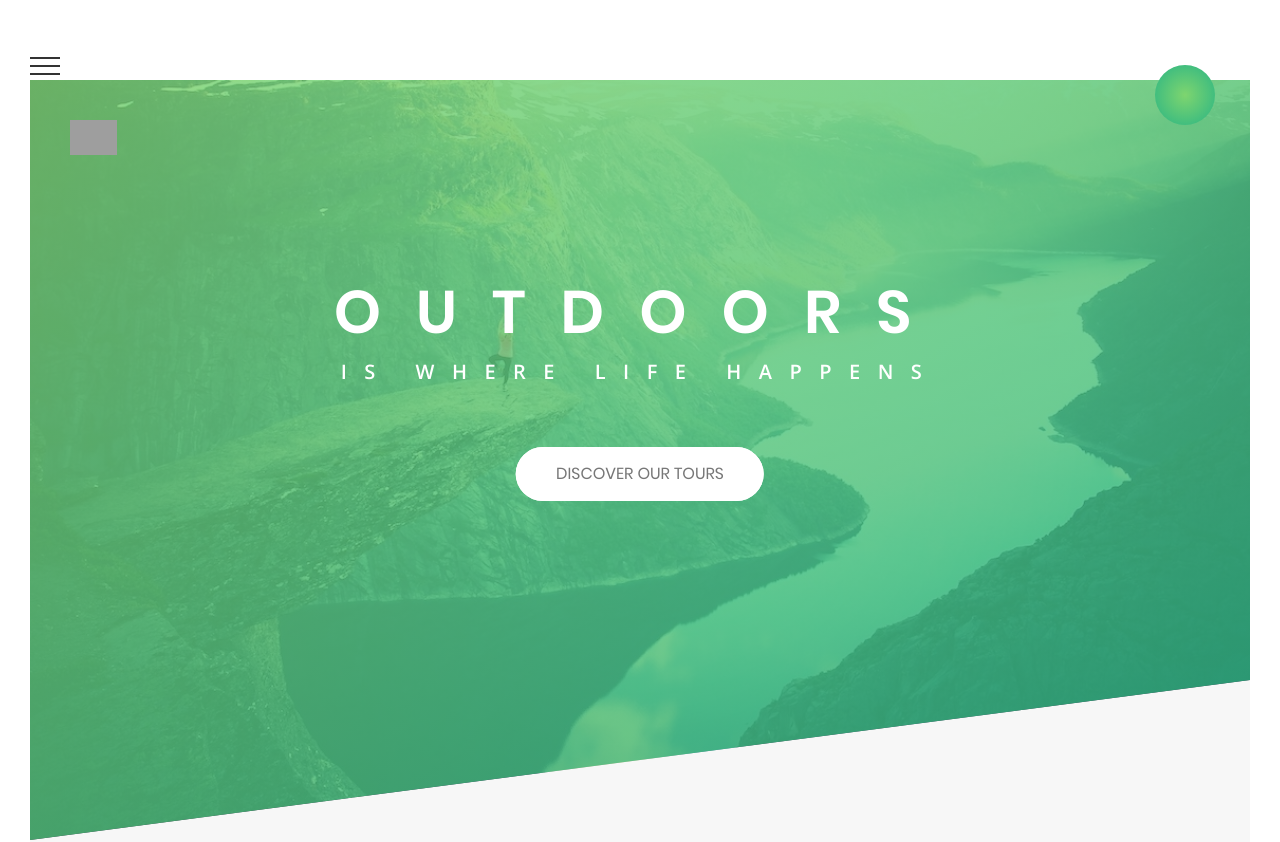
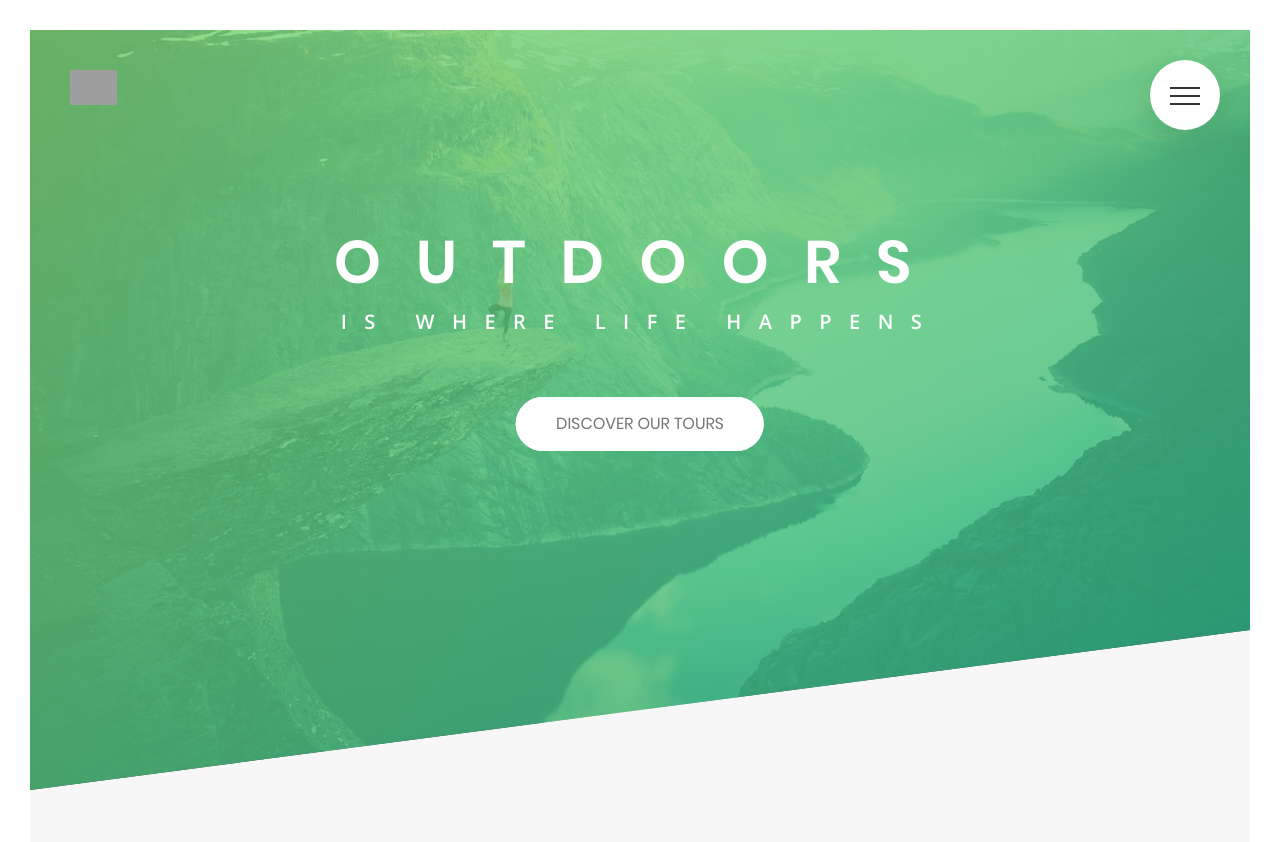
Before and after one commit to ebuyco/Natours_NextJs, a Next.js app: page / in a window 1280 px wide. Shown: the top 842 px of the page. Built offline with nearby package versions, Linux system fonts and the light colour scheme; grey boxes are pictures that could not be loaded.

Commit message:
fixed_nav

```diff
--- a/components/Navigation.js
+++ b/components/Navigation.js
@@ -1,4 +1,4 @@
-import React , {useState, useRef} from 'react';
+import React , {useState} from 'react';
 import NavStyle from './styles/layout/NavStyle';
 
 
@@ -10,13 +10,11 @@ const Navigation = () => {
       return(
           <NavStyle>
               <div className="navigation">
-                    {/* <a href="#" className={`name__tagger__${isOpen ? 'm-menu--active' : 'menu'}`} onClick={toggle}>Tet</a> */}
+
                   <input type="checkbox" className="navigation__checkbox"/>
 
-                    <label htmlFor="navi-toggle"
-                    //  className="navigation__button"
-                    // className={`navigation__button--${attachedClasses.join('')}`}
-                     onClick={toggle}
+                  <label htmlFor="navi-toggle" className="navigation__button"
+                      onClick={toggle}
                     >
                             <span
                             className="navigation__icon"
@@ -26,13 +24,10 @@ const Navigation = () => {
                     <div className="navigation__background">&nbsp;</div>
 
                     <nav
+                    // className="navigation__nav"
                       className={`navigation__nav ${isOpen ? 'Open' : 'Close'}`}
-                    // className={`navigation__nav ${attachedClasses.join('')}`}
                     >
-                         <label htmlFor="navi-toggle"
-                         className="navigation__button">
 
-                    </label>
                           <ul className="navigation__list">
                                     <li className="navigation__item">
                                         <a href="#about" className="navigation__link">
--- a/components/styles/layout/NavStyle.js
+++ b/components/styles/layout/NavStyle.js
@@ -73,28 +73,27 @@ const NavStyle = styled.div`
 
           &__nav {
 
-                /* height: 100vh;
+                height: 100vh;
                 position: fixed;
                 top: 0;
                 left: 0;
                 z-index: 1500;
-                transform: ${({ open }) => open ? 'translateX(0)' : 'translateX(-100%)'};
-                display:  ${({ open }) => open ? 'none' : 'block' }; */
+                display:none;
 
                &.Close{
                   display:none;
               }
 
               &.Open{
-                 display:block;
-                height: 100vh;
+                display:block;
+                /* height: 100vh;
                 position: fixed;
                 top: 0;
                 left: 0;
-                z-index: 1500;
+                z-index: 1500; */
 
 
-                 opacity: 1;
+                  opacity: 1;
                   width: 100%;
                    background-image: radial-gradient(${props => props.theme.color_primary_light}, ${props => props.theme.color_primary_dark});
                    transition: transform .8s cubic-bezier(0.86, 0, 0.07, 1);
@@ -110,7 +109,7 @@ const NavStyle = styled.div`
                           right: 3.5rem;
                     }
 
-              } */
+              }
 
 
           }
```
